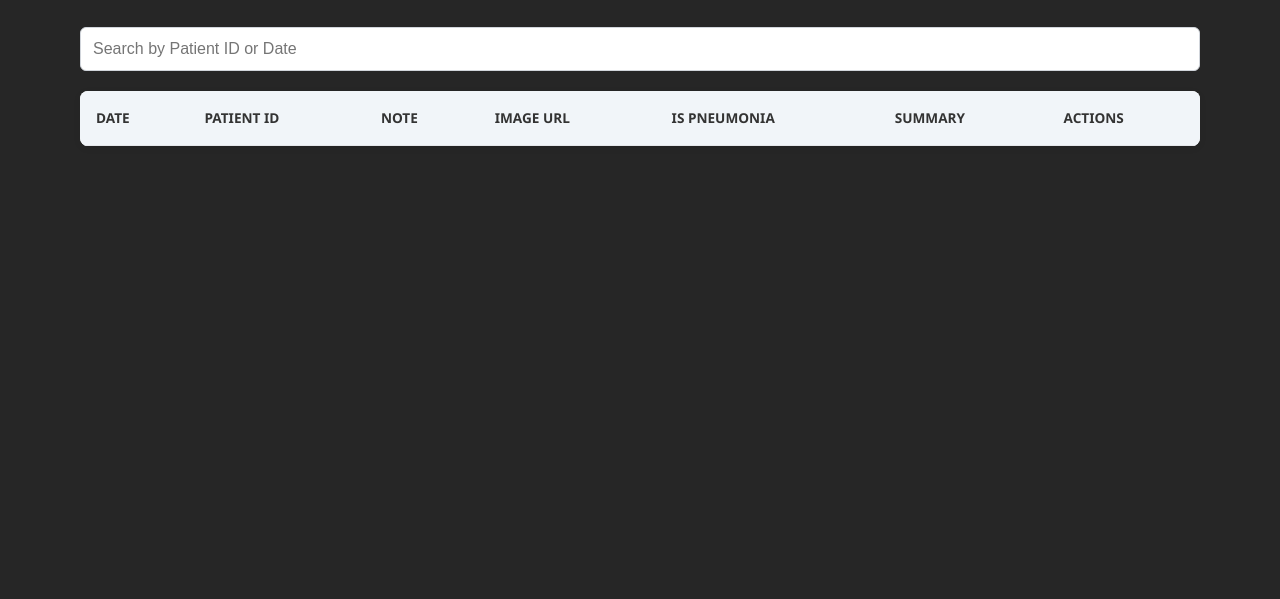
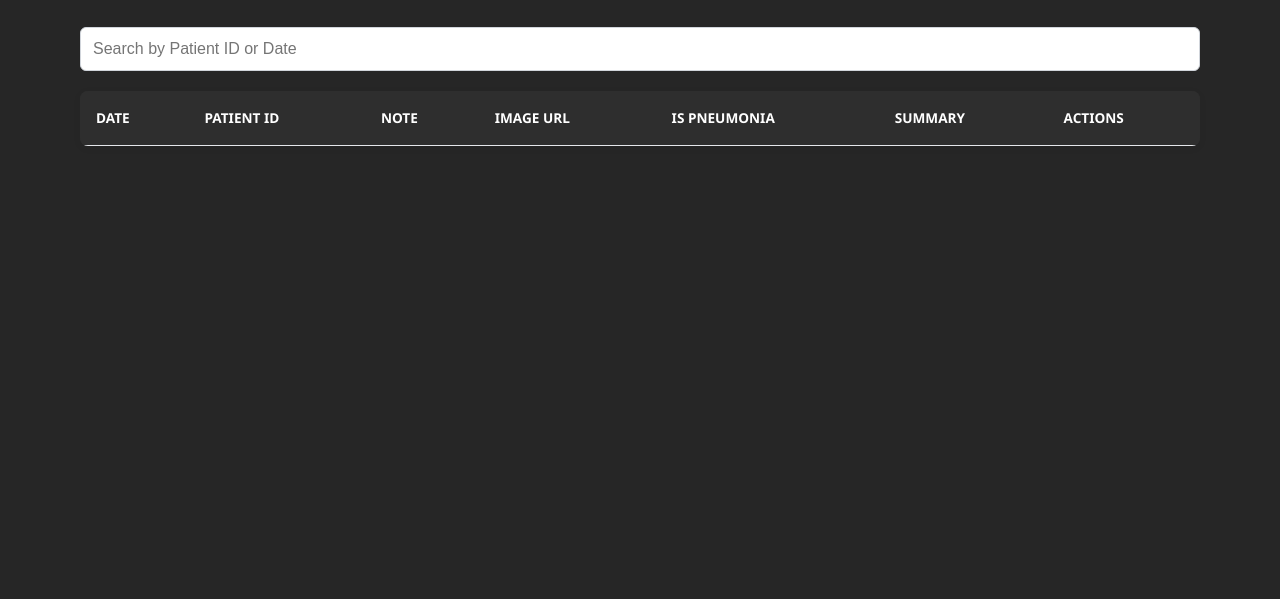
Before and after one commit to Aayush4527f/PISB-Hackathon, a website: page static/dashboard.html in a window 1280 px wide. Shown: the part 201-800 px from the top of the page. Drawn offline with Linux system fonts and the light colour scheme; no server answers.

Commit message:
dashboard bckrnd

```diff
--- a/static/dashboard.css
+++ b/static/dashboard.css
@@ -95,11 +95,11 @@
     .data-table {
       width: 100%;
       border-collapse: collapse;
-      background-color: white;
+      background-color: #2e2e2e;
+      color: white;
       /* table cramping prevent */
       min-width: 800px;
     }
-
     .data-table th,
     .data-table td {
       padding: 1rem;
@@ -109,7 +109,7 @@
     }
 
     .data-table th {
-      background-color: #f1f5f9;
+      background-color: #2e2e2e;
       font-weight: 600;
       text-transform: uppercase;
       font-size: 0.85rem;
@@ -217,7 +217,6 @@
       word-wrap: break-word;
     }
 
-
     /* tab width */
     @media (max-width: 992px) {
       .dashboard {
--- a/static/dashboard.html
+++ b/static/dashboard.html
@@ -35,13 +35,13 @@
         <table class="data-table">
           <thead>
             <tr>
-              <th>Date</th>
-              <th>Patient ID</th>
-              <th>Note</th>
-              <th>Image URL</th>
-              <th>Is Pneumonia</th>
-              <th>Summary</th>
-              <th>Actions</th>
+              <th class="table_header">Date</th>
+              <th class="table_header">Patient ID</th>
+              <th class="table_header">Note</th>
+              <th class="table_header">Image URL</th>
+              <th class="table_header">Is Pneumonia</th>
+              <th class="table_header">Summary</th>
+              <th class="table_header">Actions</th>
             </tr>
           </thead>
           <tbody>
```
